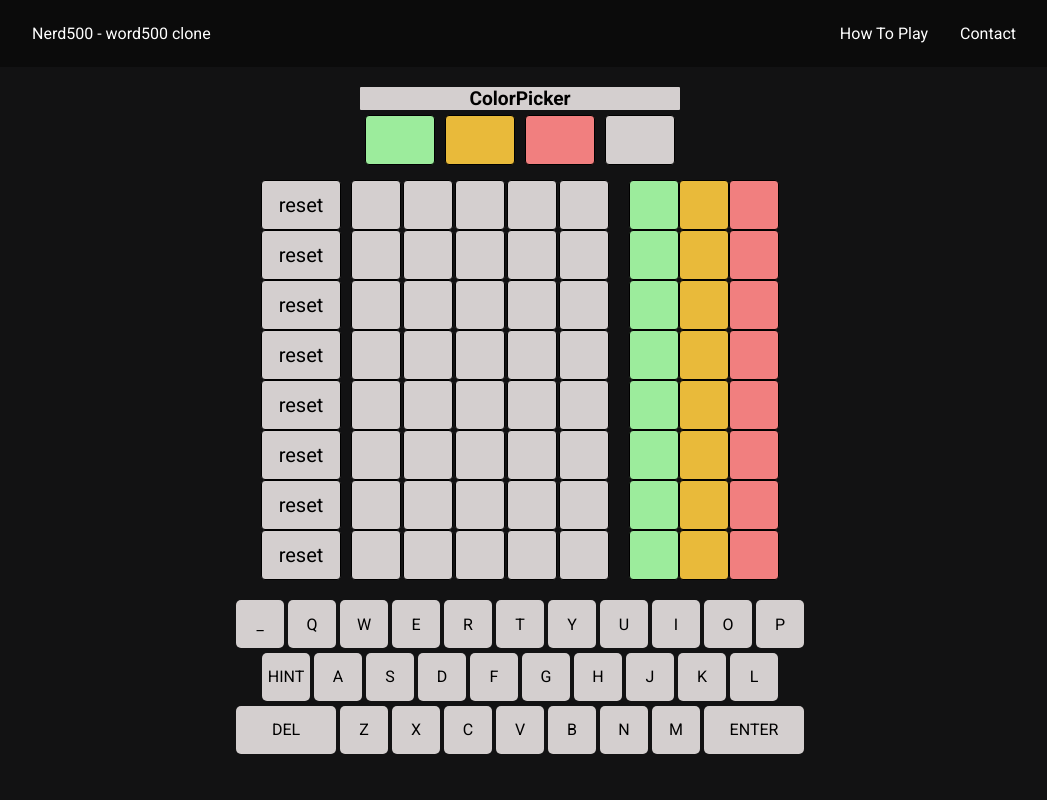
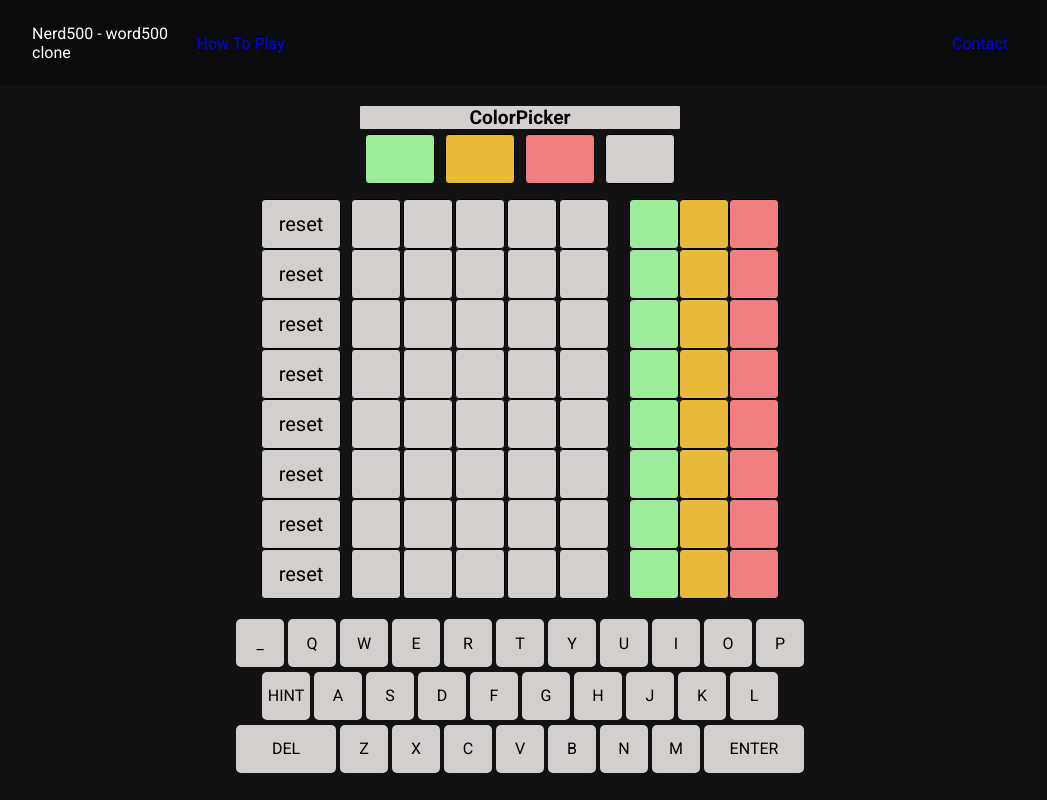
Before and after one commit to trialnerr/Nerd500-word500clone, a React app: page / in a window 1280 px wide. Shown: the whole page, without its empty margins (120-1167 px from the left). Built offline with nearby package versions, Linux system fonts and the light colour scheme.

Commit message:
Refactor navigation links styling and add navlink color  classes 'before, pending, active'

```diff
--- a/client/scss/game.scss
+++ b/client/scss/game.scss
@@ -34,12 +34,19 @@ header{
 }
 .navLinks{
   display: flex;
-  gap: 2rem;
+  justify-content: space-between;
+  width: 100%;
+  padding: 0.5rem;
+  color: white;
 }
 
 .navLinks a{
-  color: white;
   text-decoration: none;
+  margin-right: 4rem;
+}
+
+.navLinks a:last-of-type{
+  margin-right: 0;
 }
 
 .colorsContainer {
@@ -216,3 +223,15 @@ h2{
   }
 
 }
+
+.active{
+  color: rgb(192, 242, 192);
+}
+
+.pending{
+  color: orange;
+}
+
+.before{
+  color: white;
+}
```
